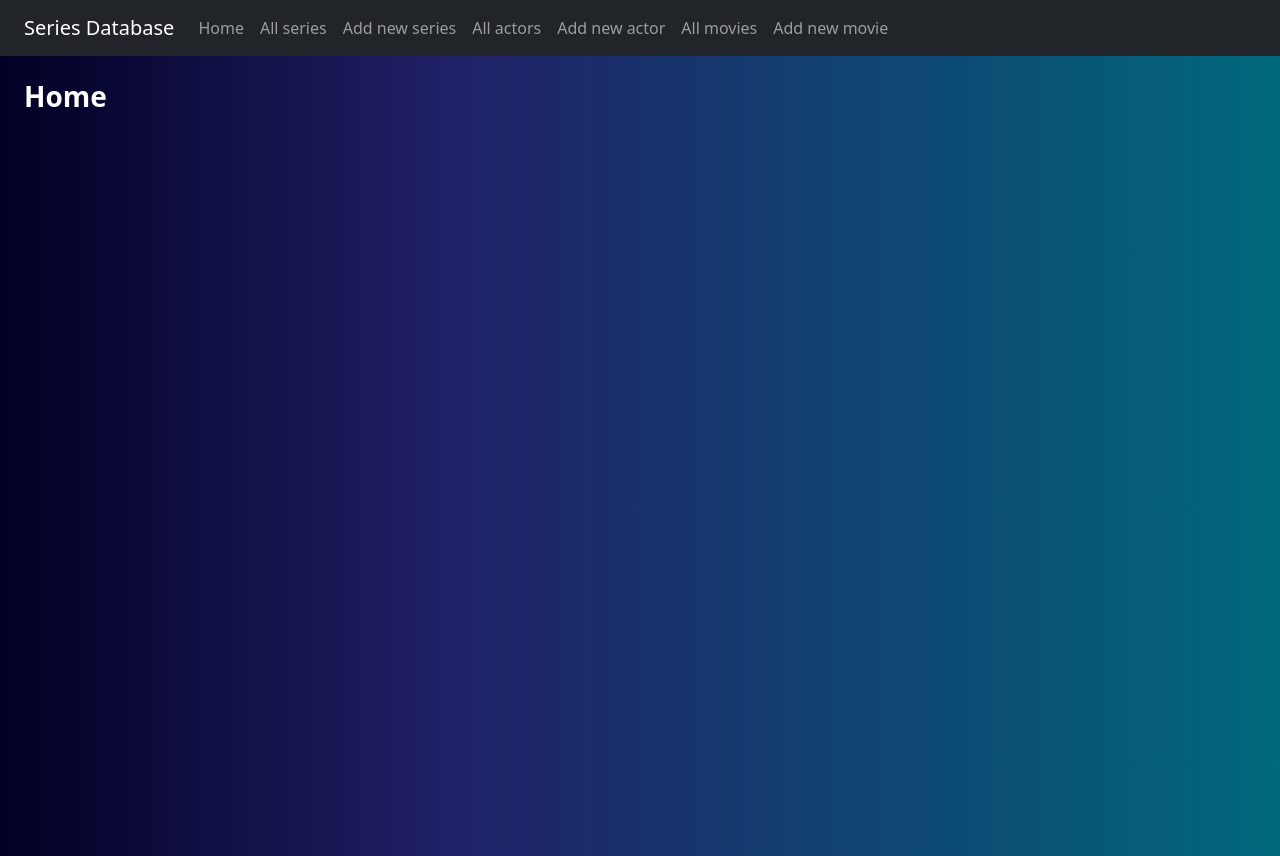
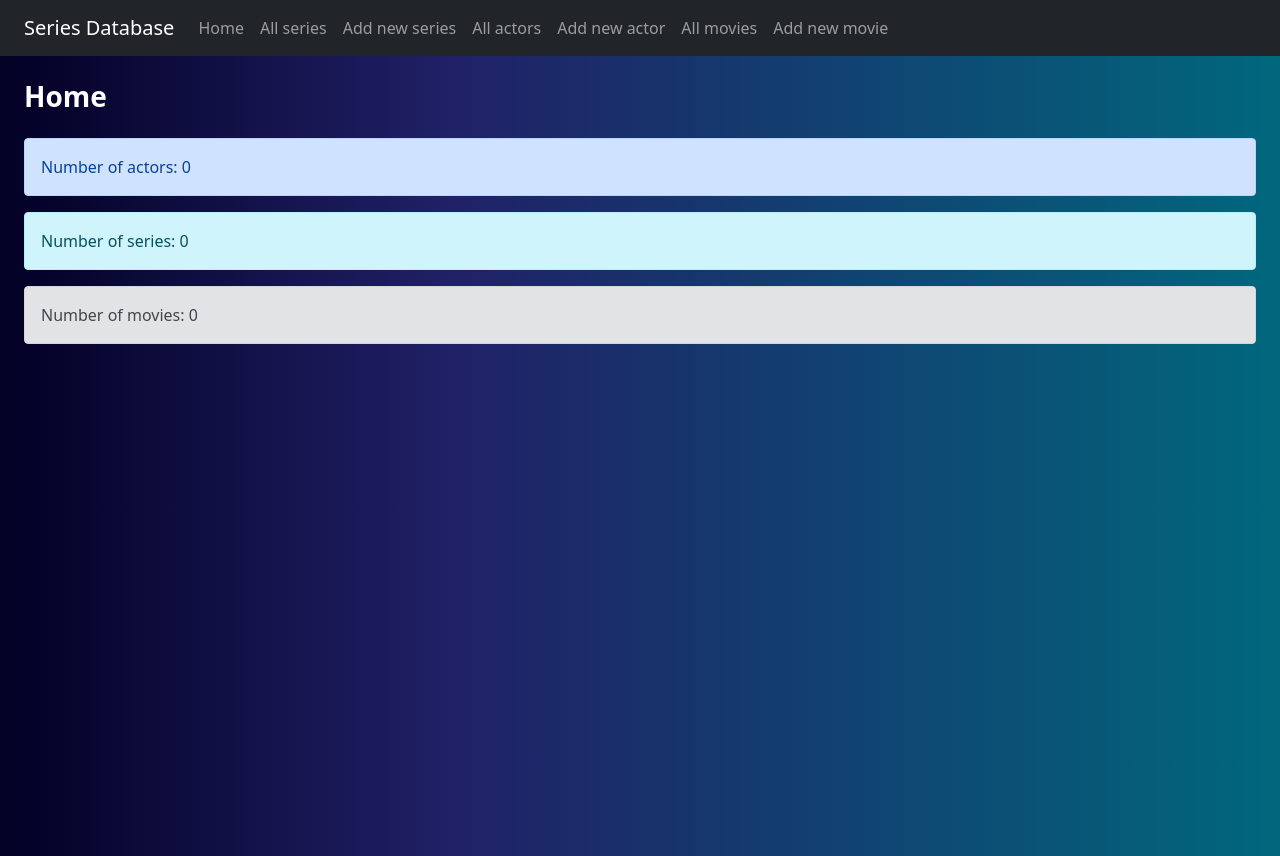
Before and after one commit to thensrud/tv-series_fullstack-web, a React (Create React App) app in the folder tvseries/: page / in a window 1280 px wide. Built offline with nearby package versions, Linux system fonts and the light colour scheme; no server answers.

Commit message:
Simple statistics on home page

```diff
--- a/tvseries/src/components/home/HomeStatistics.tsx
+++ b/tvseries/src/components/home/HomeStatistics.tsx
@@ -1,22 +1,27 @@
 import { FC, useContext } from 'react';
+import { Alert } from 'react-bootstrap';
 import { ActorsContext } from '../../contexts/ActorsContext';
+import { MoviesContext } from '../../contexts/MoviesContext';
 import { SeriesContext } from '../../contexts/SeriesContext';
 import { ActorsContextType } from '../../types/ActorsContextType';
+import { MoviesContextType } from '../../types/MoviesContextType';
 import { SeriesContextType } from '../../types/SeriesContextType';
 
 const HomeStatistics: FC = () => {
 	const { actors } = useContext(ActorsContext) as ActorsContextType;
 	const { series } = useContext(SeriesContext) as SeriesContextType;
+	const { movies } = useContext(MoviesContext) as MoviesContextType;
 
 	const nOfActors = actors.length;
 	const nOfSeries = series.length;
+	const nOfMovies = movies.length;
 
 	return (
-		<>
-			<p>
-				Number of actors: {nOfActors} and number of series: {nOfSeries}
-			</p>
-		</>
+		<div className="mt-4">
+			<Alert variant="primary">Number of actors: {nOfActors}</Alert>
+			<Alert variant="info">Number of series: {nOfSeries}</Alert>
+			<Alert variant="secondary">Number of movies: {nOfMovies}</Alert>
+		</div>
 	);
 };
 
--- a/tvseries/src/pages/HomePage.tsx
+++ b/tvseries/src/pages/HomePage.tsx
@@ -1,9 +1,11 @@
 import { FC } from 'react';
+import HomeStatistics from '../components/home/HomeStatistics';
 
 const HomePage: FC = () => {
 	return (
 		<section className="section">
 			<h3 className="page-title mb-2">Home</h3>
+			<HomeStatistics />
 		</section>
 	);
 };
```
